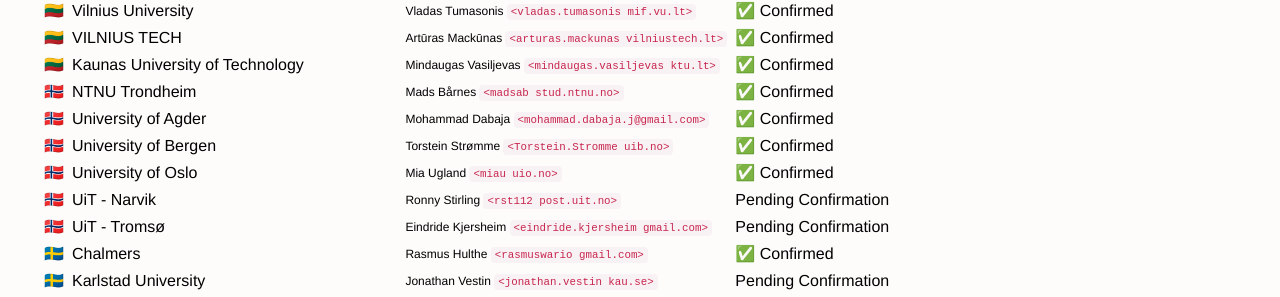
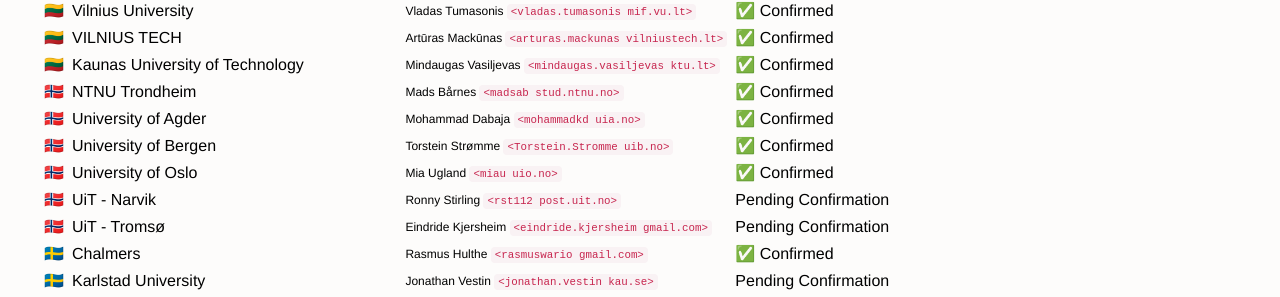
Before and after one commit to icpc/ncpc-web, a Jekyll site: the page built from ncpc2026/site_table.md, in a window 1280 px wide. Shown: the part 611-908 px from the top of the page. Built offline with Jekyll 4.4.1, drawn with Linux system fonts in a browser that asks for light colours; our own code applies the rules of GitHub Pages for plain Markdown files.

Commit message:
Change email for Agder

```diff
--- a/_data/ncpc2026sites.yml
+++ b/_data/ncpc2026sites.yml
@@ -98,7 +98,7 @@
 
     - name: University of Agder
       contact: Mohammad Dabaja
-      email: mohammad.dabaja.j@gmail.com
+      email: "mohammadkd uia.no"
       confirmed: true
 
     - name: University of Bergen
```
